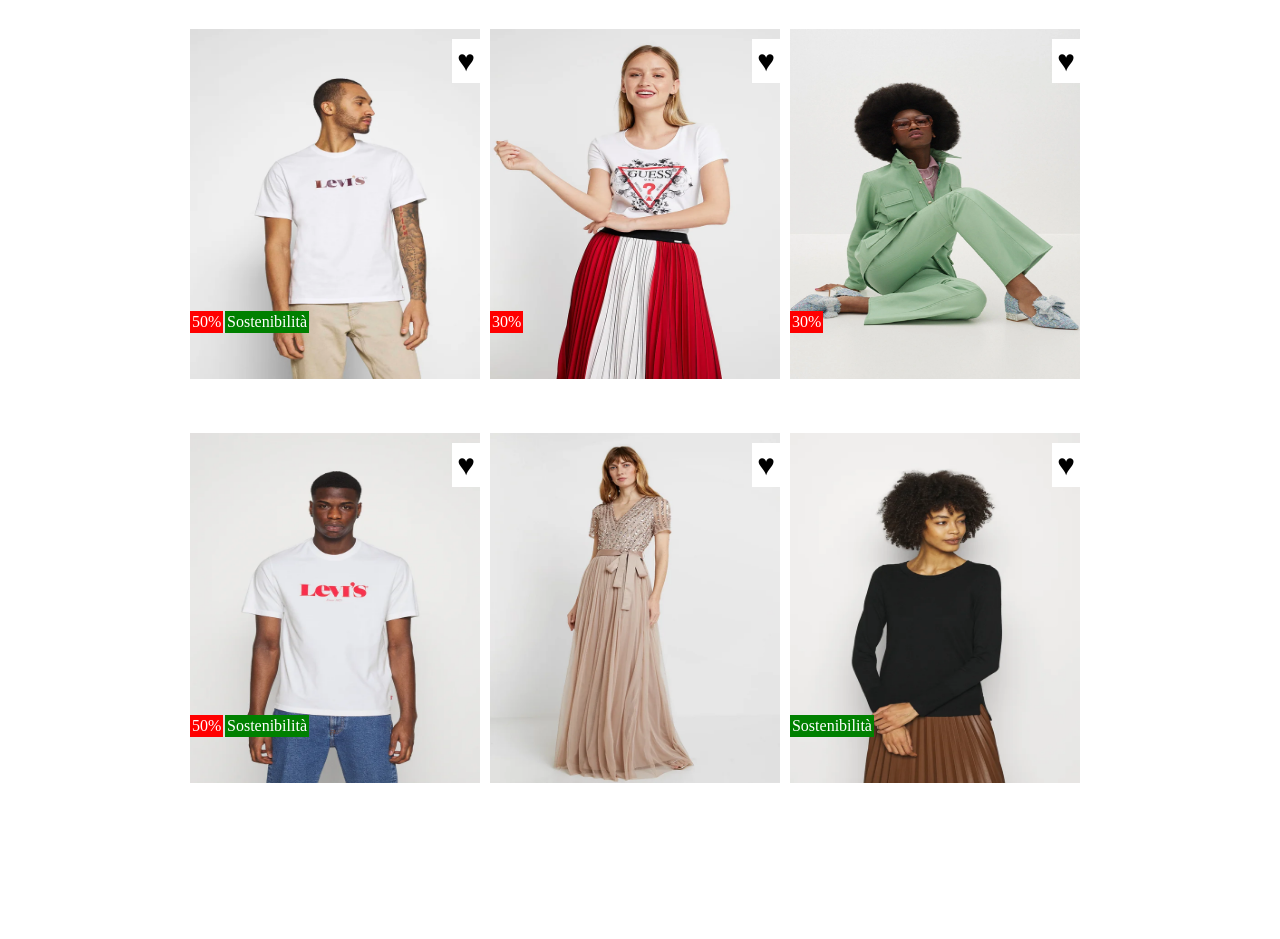
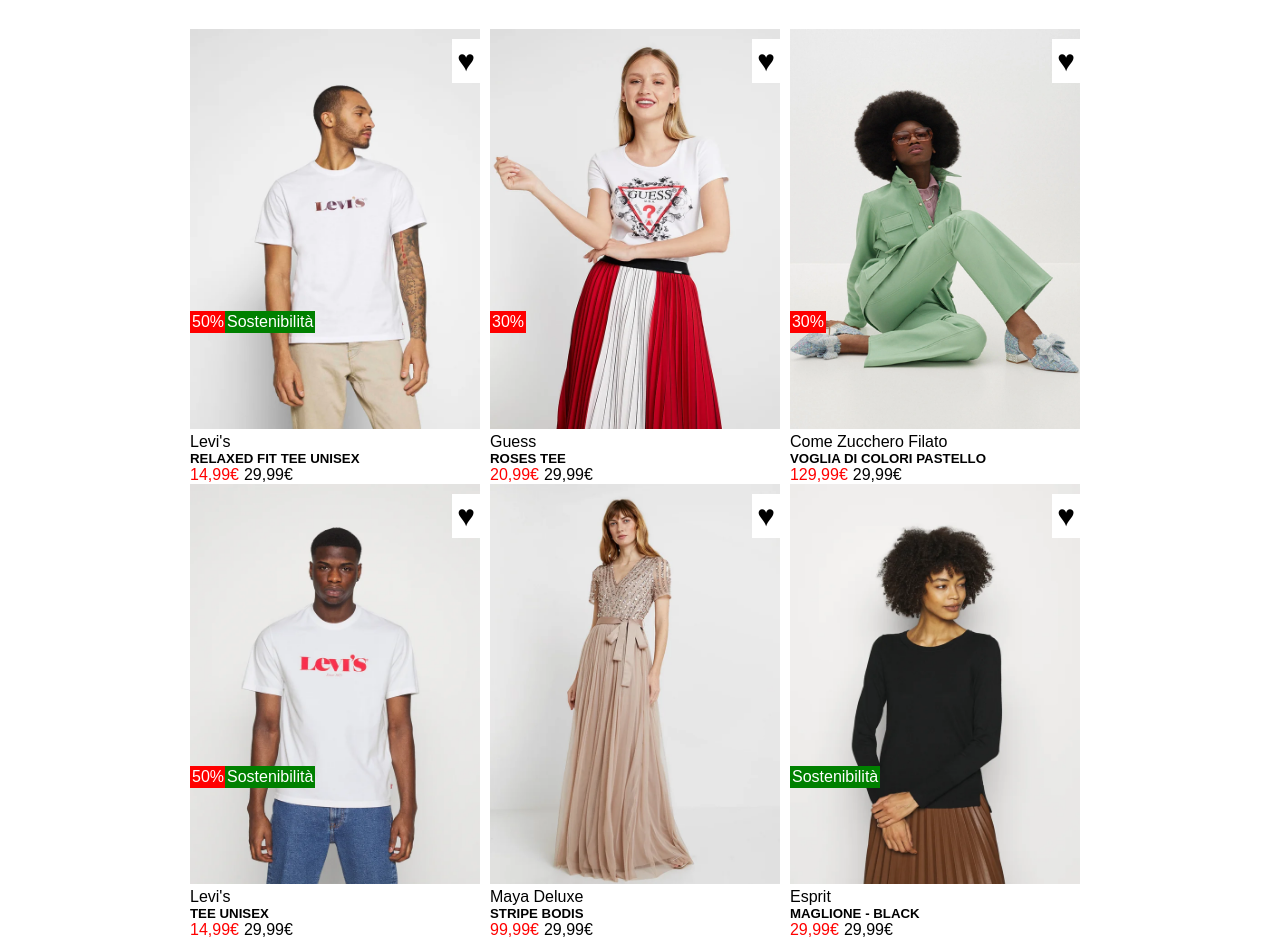
Before and after one commit to Aciar96/html-css-boolando, a plain HTML site: page index.html in a window 1280 px wide. Shown: the part 91-1030 px from the top of the page. Before the commit the page ends 928 px from the top, so only its background shows below. Drawn offline with Linux system fonts and the light colour scheme.

Commit message:
adedd hover heart

```diff
--- a/css/style.css
+++ b/css/style.css
@@ -6,6 +6,7 @@
 }
 body{
     padding-top:  120px;
+    font-family: sans-serif;
 }
 
 li{
@@ -17,14 +18,13 @@ a{
     color:#ffff ;
 }
 #img-logo{
-    height: 30px;
+    height: 50px;
     width: auto;
 }
 img{
     height: 400px;
     width: 100%;
     padding-right: 10px;
-    padding-bottom: 50px;
 
 }
 nav{
@@ -92,10 +92,26 @@ article{
 }
 .heart{
     background-color: #ffff;
+    content: "\2665";
     position: absolute;
+    color: black;
     top: 10px;
     right: 10px;
     font-size: large;
     padding: 5px 5px;
     font-size: 30px;
+
 }
+.offerta{
+    color: red;
+}
+.scontato{
+    text-decoration: dashed;
+    padding-left:5px ;
+}
+article:hover .heart{
+    color: red ;
+}
+article:hover::after .img-hover-first{
+    background-image: url(../img/1b.webp);
+}
--- a/index.html
+++ b/index.html
@@ -25,11 +25,16 @@
             <div class="column">
                 <article>
                     <div class="relativ">
-                        <img src="img/1.webp" alt="">
+                        <img class="img-hover-first" src="img/1.webp" alt="">
                         <div class="red">50%</div>
                         <div class="green">Sostenibilità</div>
-                        <div class="heart">&hearts;</div>
+                        <div>
+                           <a href="" class="heart"> &hearts; </a>
+                        </div>
                     </div>
+                    <p>Levi's</p>
+                    <h5>RELAXED FIT TEE UNISEX</h5>
+                    <span class="offerta">14,99€</span><span class="scontato">29,99€</span>
                 </article>
             </div>
             <div class="column">
@@ -37,8 +42,13 @@
                     <div class="relativ">
                         <img src="img/2.webp" alt="">
                         <div class="red">30%</div>
-                        <div class="heart">&hearts;</div>
+                        <div>
+                            <a href="" class="heart"> &hearts; </a>
+                         </div>
                     </div>
+                    <p>Guess</p>
+                    <h5>ROSES TEE</h5>
+                    <span class="offerta">20,99€</span><span class="scontato">29,99€</span>
                 </article>
             </div>
 
@@ -47,8 +57,13 @@
                     <div class="relativ">
                         <img src="img/3.webp" alt="">
                         <div class="red">30%</div>
-                        <div class="heart">&hearts;</div>
+                        <div>
+                            <a href="" class="heart"> &hearts; </a>
+                         </div>
                     </div>
+                    <p>Come Zucchero Filato</p>
+                    <h5>VOGLIA DI COLORI PASTELLO</h5>
+                    <span class="offerta">129,99€</span><span class="scontato">29,99€</span>
                 </article>
             </div>
 
@@ -61,16 +76,26 @@
                             <img src="img/4.webp" alt="">
                             <div class="red">50%</div>
                             <div class="green">Sostenibilità</div>
-                            <div class="heart">&hearts;</div>
+                            <div>
+                                <a href="" class="heart"> &hearts; </a>
+                             </div>
                         </div>
+                        <p>Levi's</p>
+                        <h5>TEE UNISEX</h5>
+                        <span class="offerta">14,99€</span><span class="scontato">29,99€</span>
                     </article>
                 </div>
                 <div class="column">
                     <article>
                         <div class="relativ">
                             <img src="img/5.webp" alt="">
-                            <div class="heart">&hearts;</div>
+                            <div>
+                                <a href="" class="heart"> &hearts; </a>
+                             </div>
                         </div>
+                        <p>Maya Deluxe</p>
+                        <h5>STRIPE BODIS</h5>
+                        <span class="offerta">99,99€</span><span class="scontato">29,99€</span>
                     </article>
                 </div>
 
@@ -79,8 +104,13 @@
                         <div class="relativ">
                             <img src="img/6.webp" alt="">
                             <div class="green-last">Sostenibilità</div>
-                            <div class="heart">&hearts;</div>
+                            <div>
+                                <a href="" class="heart"> &hearts; </a>
+                            </div>
                         </div>
+                        <p>Esprit</p>
+                        <h5>MAGLIONE - BLACK</h5>
+                        <span class="offerta">29,99€</span><span class="scontato">29,99€</span>
                     </article>
                 </div>
 
```
